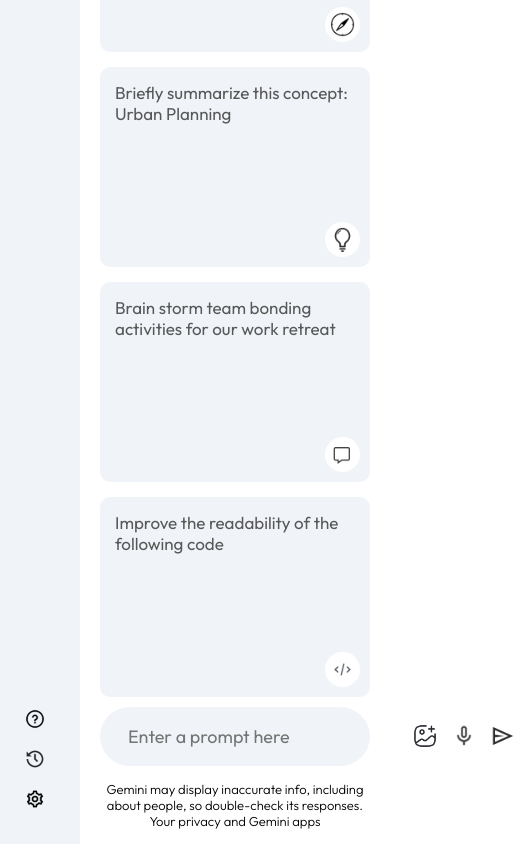
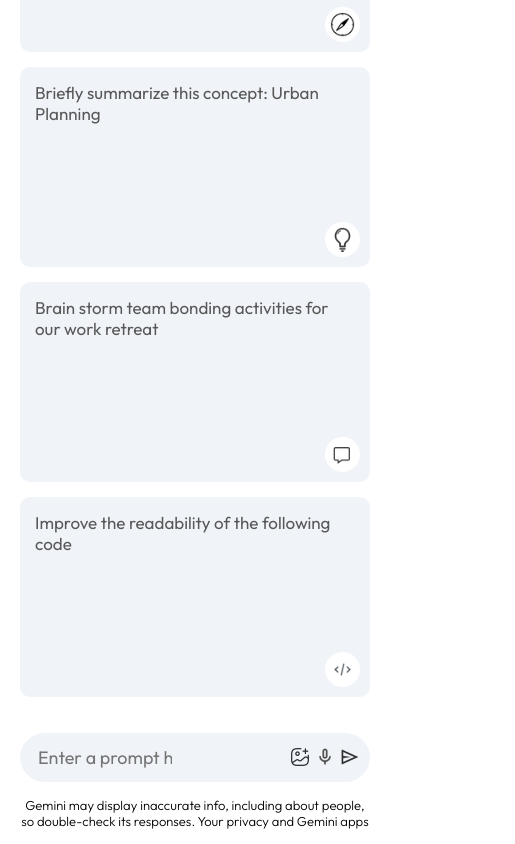
Before and after one commit to chaitanya-sai-neeli/GeminiClone, a React (Vite) app: page / in a window 390 px wide. Shown: the part 672-1516 px from the top of the page, 515 px wide, since content can reach past the window. Built offline with nearby package versions, Linux system fonts and the light colour scheme; no server answers.

Commit message:
Made App responsive with Media queries

```diff
--- a/src/Components/Main/Main.css
+++ b/src/Components/Main/Main.css
@@ -177,3 +177,20 @@
     font-weight: 300;
     line-height: 1.8;
 }
+
+@media (max-width: 600px) {
+    .main-bottom input{
+        flex: none;
+        width: 150px;
+    }
+    .main-bottom img{
+        width: 20px;
+        cursor: pointer;
+    }
+    .search-box{
+        padding: 5px 10px;
+    }
+    .search-box div{
+        gap: 5px;
+    }
+}
--- a/src/Components/Sidebar/Sidebar.css
+++ b/src/Components/Sidebar/Sidebar.css
@@ -33,6 +33,7 @@
 .sidebar .recent {
     display: flex;
     flex-direction: column;
+    animation: fadeIn 1.5s;
 }
 
 .sidebar .recent-title{
@@ -62,3 +63,9 @@
     padding-right: 10px;
     cursor: pointer;
 }
+
+@media (max-width: 600px) {
+    .sidebar{
+        display: none;
+    }
+}
--- a/src/index.css
+++ b/src/index.css
@@ -10,4 +10,14 @@
 #root{
   min-height: 100vh;
   display: flex;
+  animation: fadeIn 1.5s;
 }
+
+@keyframes fadeIn {
+  0%{
+    opacity: 0;
+  }
+  100%{
+    opacity: 1;
+  }
+}
```
